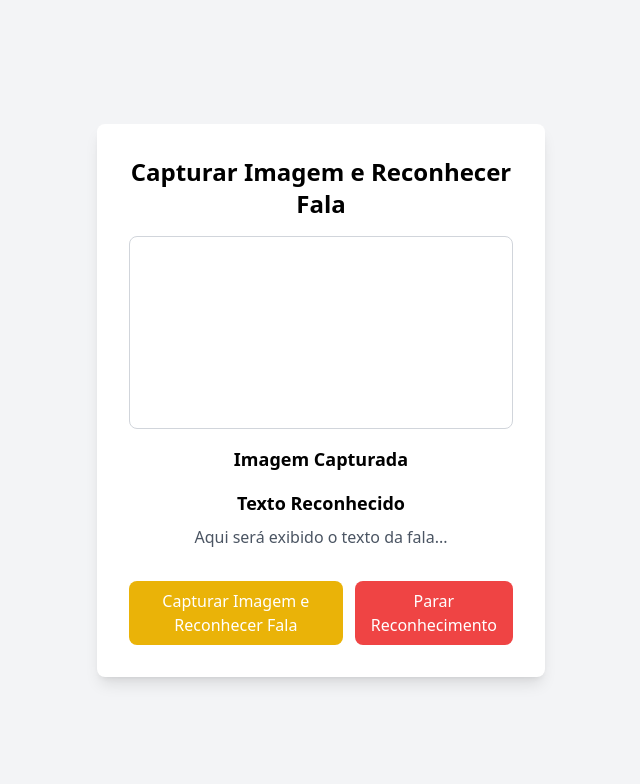
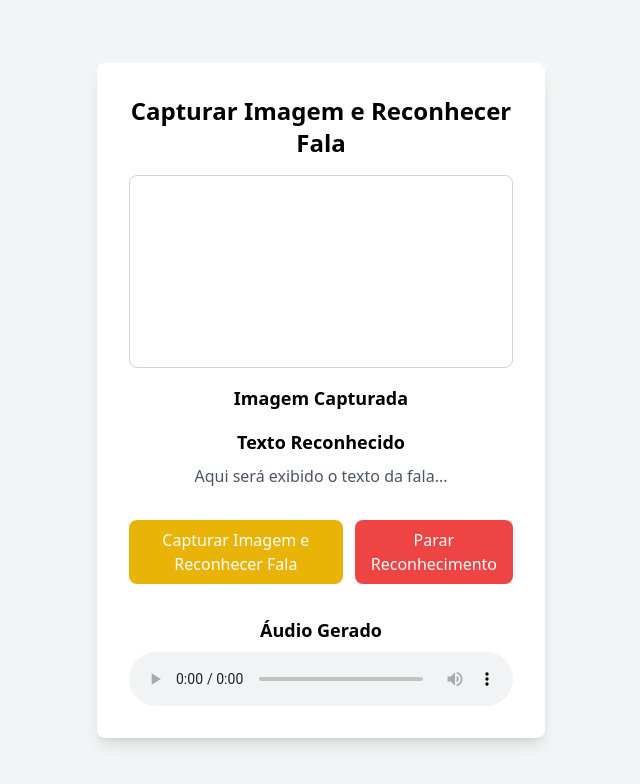
Before and after one commit to Patrick510/prototipo, a Flask app: page / in a window 1280 px wide. Shown: the top 784 px of the page, without its empty margins (319-959 px from the left). Run offline with Flask 3, Linux system fonts and the light colour scheme; some libraries are stand-ins or nearby versions.

Commit message:
Add audio playback functionality and update UI for audio controls

```diff
--- a/app4.py
+++ b/app4.py
@@ -1,5 +1,5 @@
 import google.generativeai as genai
-from flask import Flask, request, jsonify, render_template
+from flask import Flask, request, jsonify, render_template, send_file
 from flask_cors import CORS
 from dotenv import load_dotenv as ld
 import pyttsx3
@@ -38,13 +38,13 @@ def processa_imagem(image, text):
 
         engine.say(response.text)
         engine.save_to_file(response.text, 'descricao.mp3')
-        engine.runAndWait()
+
+        # engine.runAndWait()
 
         print("Descrição salva como 'descricao.mp3'")
 
     finally:
         print("resposta ja dada fi")
-
 
 @xapp.route("/upload", methods=["POST"])
 def upload_files():
@@ -64,5 +64,14 @@ def upload_files():
 
     return jsonify({"message": "Imagem e texto enviados com sucesso!"}), 200
 
+@xapp.route("/audio", methods=["GET"])
+def get_audio():
+    audio_path = "descricao.mp3"  # Caminho para o arquivo gerado
+    if os.path.exists(audio_path):
+        return send_file(audio_path, as_attachment=False, mimetype="audio/mpeg")
+    else:
+        return jsonify({"error": "Arquivo de áudio não encontrado"}), 404
+
+
 if __name__ == "__main__":
     xapp.run(debug=True, host="0.0.0.0")
--- a/static/js/script.js
+++ b/static/js/script.js
@@ -58,6 +58,22 @@ stop.addEventListener("click", () => {
   stop.disabled = true;
 });
 
+function reproduzirAudio() {
+  fetch("/audio")
+    .then((response) => {
+      if (response.ok) {
+        return response.blob();
+      } else {
+        throw new Error("Erro ao carregar o áudio");
+      }
+    })
+    .then((blob) => {
+      const audioURL = URL.createObjectURL(blob);
+      document.getElementById("audioPlayer").src = audioURL;
+    })
+    .catch((error) => console.error("Erro:", error));
+}
+
 function capturarImagem() {
   const video = document.getElementById("video");
   const canvas = document.getElementById("canvas");
@@ -97,7 +113,10 @@ function enviarImagemETexto() {
       body: formData,
     })
       .then((response) => response.json())
-      .then((data) => console.log("Dados enviados:", data))
+      .then((data) => {
+        console.log("Dados enviados:", data);
+        reproduzirAudio(); // Reproduz o áudio após o envio
+      })
       .catch((error) => console.error("Erro ao enviar os dados:", error));
   }, "image/png");
 }
--- a/templates/index_teste.html
+++ b/templates/index_teste.html
@@ -38,6 +38,11 @@
       </button>
     </div>
 
+    <div id="audioContainer" class="mt-8 text-center">
+      <h2 class="text-lg font-semibold mb-2">Áudio Gerado</h2>
+      <audio id="audioPlayer" controls class="w-full"></audio>
+    </div>
+
   </div>
 
   <script src="../static/js/script.js"></script>
--- a/uploads/text_recognized.txt
+++ b/uploads/text_recognized.txt
@@ -1 +1 @@
-Qual cidade eu moro?
+que eu tenho na minha mão
```
